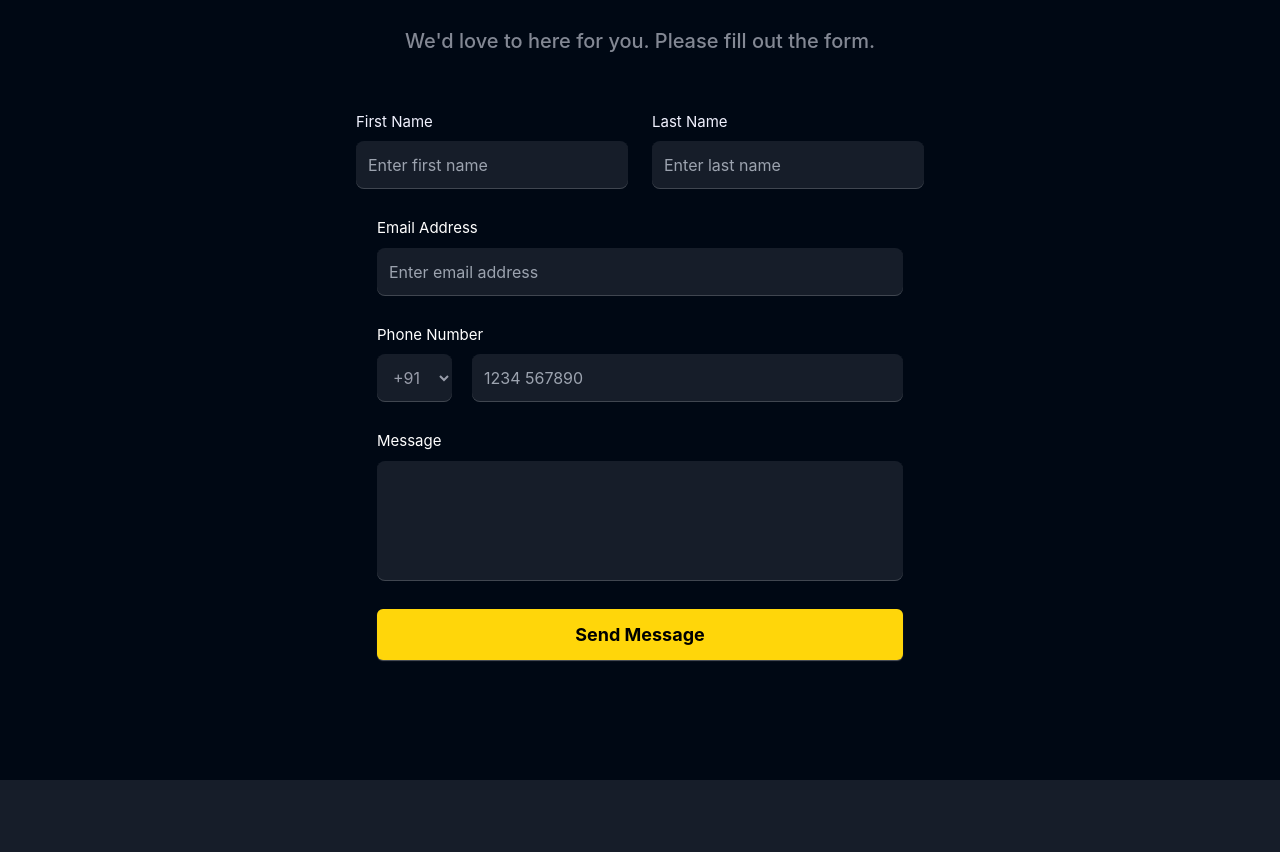
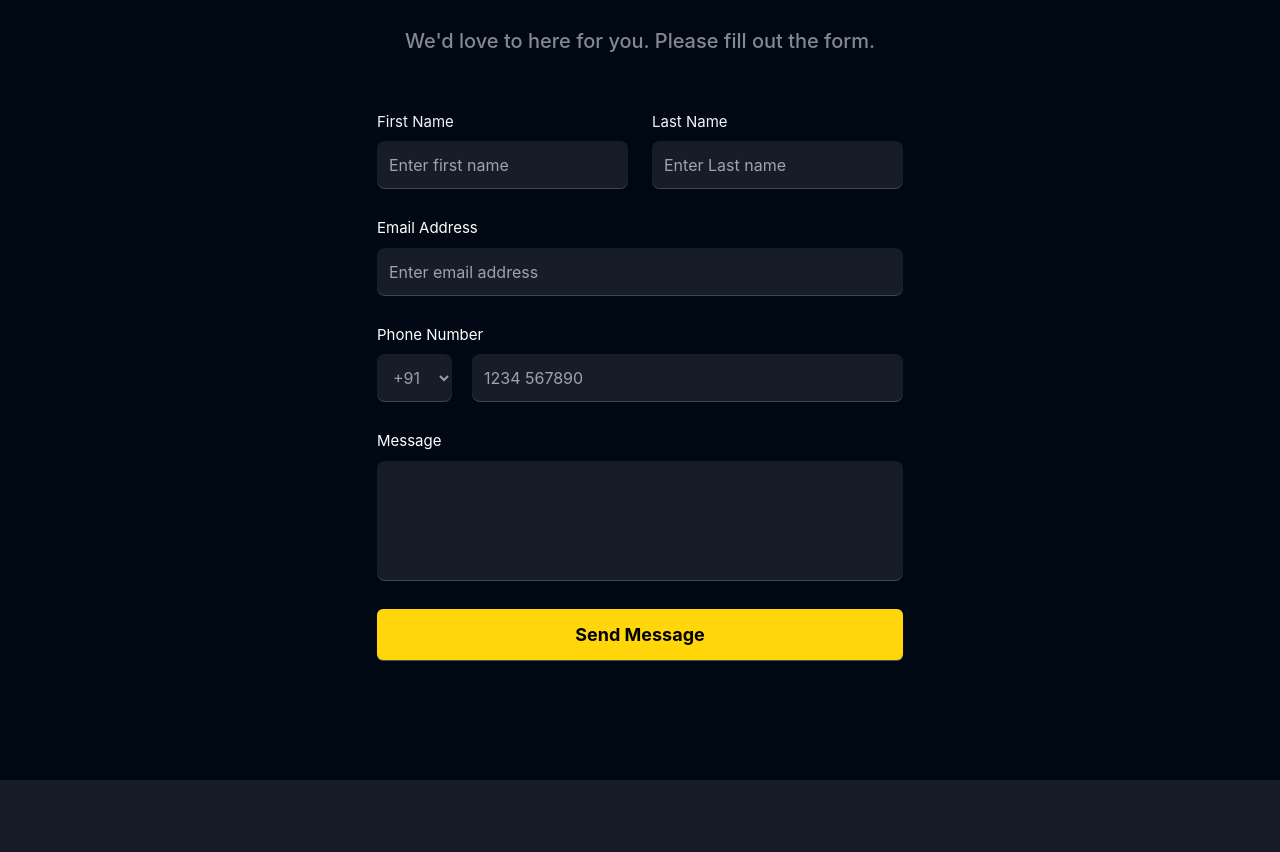
Before and after one commit to RohanVania/EdTechPlatform, a React (Create React App) app in the folder FRONTEND/: page /aboutus in a window 1280 px wide. Shown: the part 3210-4062 px from the top of the page. Built offline with nearby package versions, Linux system fonts and the light colour scheme.

Commit message:
AboutForm

```diff
--- a/FRONTEND/src/pages/AboutUsPage.js
+++ b/FRONTEND/src/pages/AboutUsPage.js
@@ -205,14 +205,14 @@ function AboutUsPage() {
                     <div className='tw-bg-pink-20 tw-mt-[55px]'>
                         <div className='md:tw-w-[550px] tw-b-caribbeangreen-5 tw-mx-auto '>
                             <form id='about_contact_form' className='tw-flex tw-flex-col tw-justify-center tw-px-3 tw-gap-y-7'>
-                                <div className='tw-flex tw-gap-x-6 tw-justify-center'>
-                                    <div className='tw-flex tw-flex-col tw-gap-y-2 tw-flex-1'>
+                                <div className='tw-grid tw-grid-cols-1 btnalign:tw-grid-cols-2 tw-gap-y-6 tw-gap-x-6 tw-justify-center '>
+                                    <div className='tw-flex tw-flex-col tw-gap-y-2'>
                                         <label htmlFor='firstname' className='tw-text-richblack-5 tw-font-[400] tw-text-[15px]'>First Name</label>
                                         <input type='text' id='firstname' placeholder='Enter first name' />
                                     </div>
-                                    <div className='tw-flex tw-flex-col tw-gap-y-2 tw-flex-1'>
+                                    <div className='tw-flex tw-flex-col tw-gap-y-2'>
                                         <label htmlFor='lastname' className='tw-text-richblack-5 tw-font-[400] tw-text-[15px]'>Last Name</label>
-                                        <input type='text' id='lastname' placeholder='Enter last name' />
+                                        <input type='text' id='lastname' placeholder='Enter Last name' />
                                     </div>
                                 </div>
                                 <div className='tw-flex tw-flex-col tw-gap-y-2'>
@@ -240,7 +240,7 @@ function AboutUsPage() {
                                         placeholder='Enter '
                                         aria-placeholder="5-digit zipcode"
 
-                                        ></div>
+                                    ></div>
                                 </div>
 
                                 <Buttons text="Send Message" active className="tw-text-black tw-font-[500] tw-text-center tw-text-[18px]" />
```
